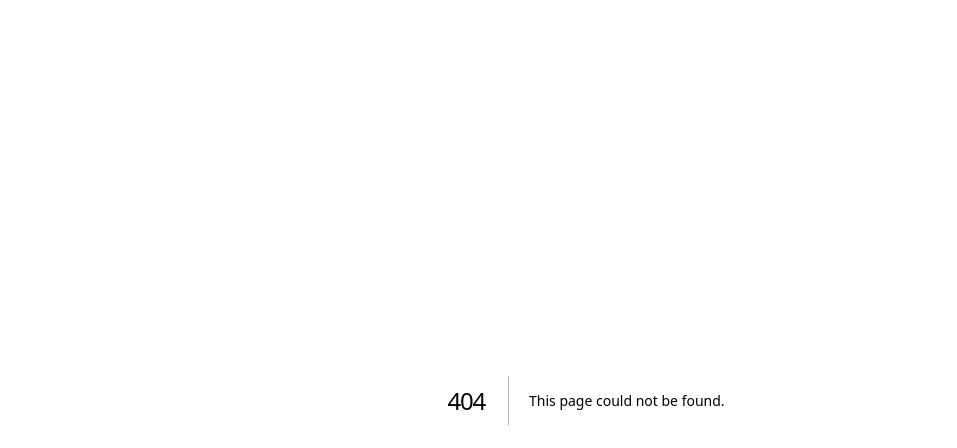
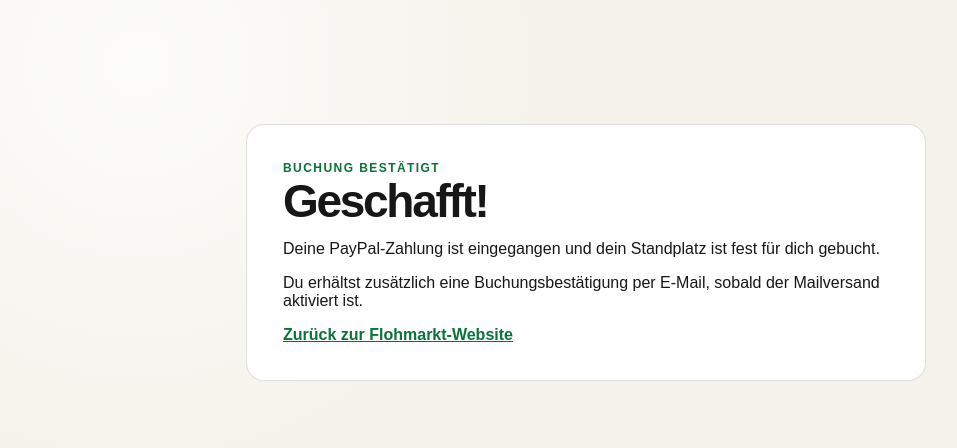
Before and after one commit to s2klesch2026/ebertplatz-flohmarkt-booking, a Next.js app: page /success in a window 1280 px wide. Before the commit this address had no page. Shown: the top 448 px of the page, without its empty margins (54-1011 px from the left). Built offline with nearby package versions, Linux system fonts and the light colour scheme.

Commit message:
Add payment success page

```diff
--- /dev/null
+++ b/app/success/page.tsx
@@ -0,0 +1,19 @@
+export default async function SuccessPage({
+  searchParams,
+}: {
+  searchParams: Promise<{ booking?: string }>;
+}) {
+  const { booking } = await searchParams;
+  return (
+    <main>
+      <section className="resultPage">
+        <p className="eyebrow">Buchung bestätigt</p>
+        <h1>Geschafft!</h1>
+        <p>Deine PayPal-Zahlung ist eingegangen und dein Standplatz ist fest für dich gebucht.</p>
+        {booking && <p><small>Buchungsnummer: {booking}</small></p>}
+        <p>Du erhältst zusätzlich eine Buchungsbestätigung per E-Mail, sobald der Mailversand aktiviert ist.</p>
+        <a href="https://www.ebertplatz-flohmarkt.de/">Zurück zur Flohmarkt-Website</a>
+      </section>
+    </main>
+  );
+}
```
